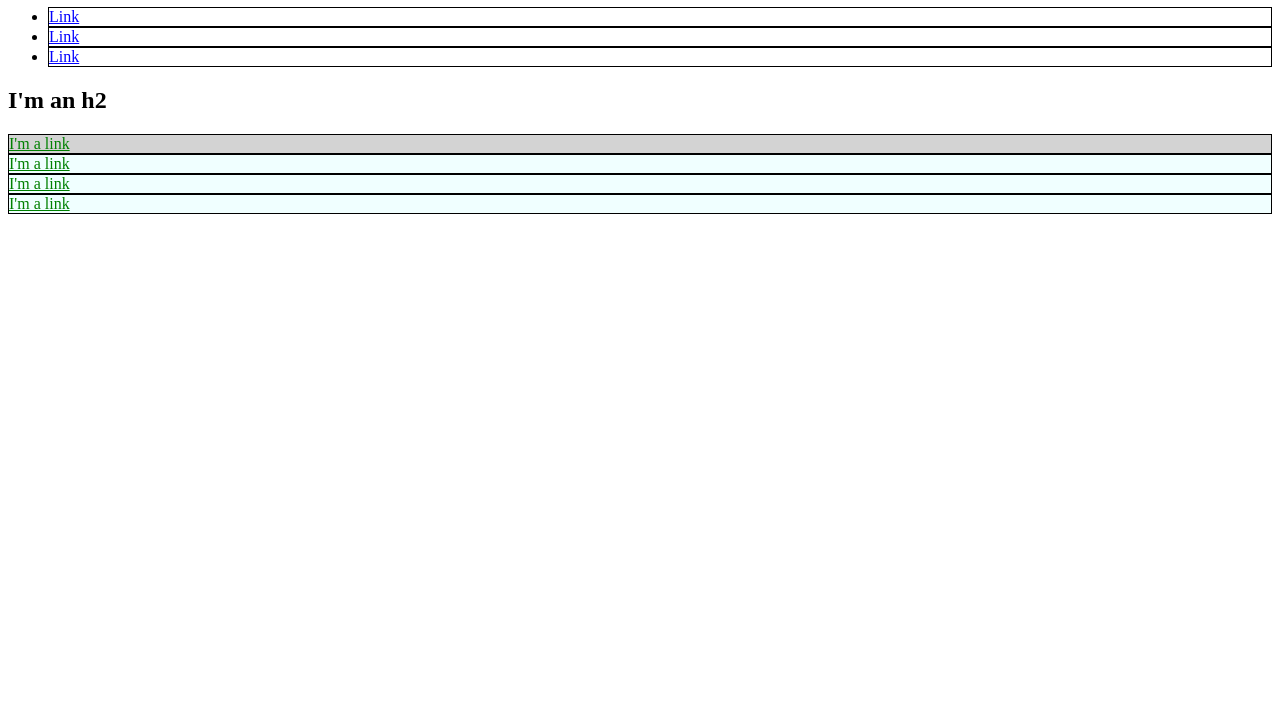
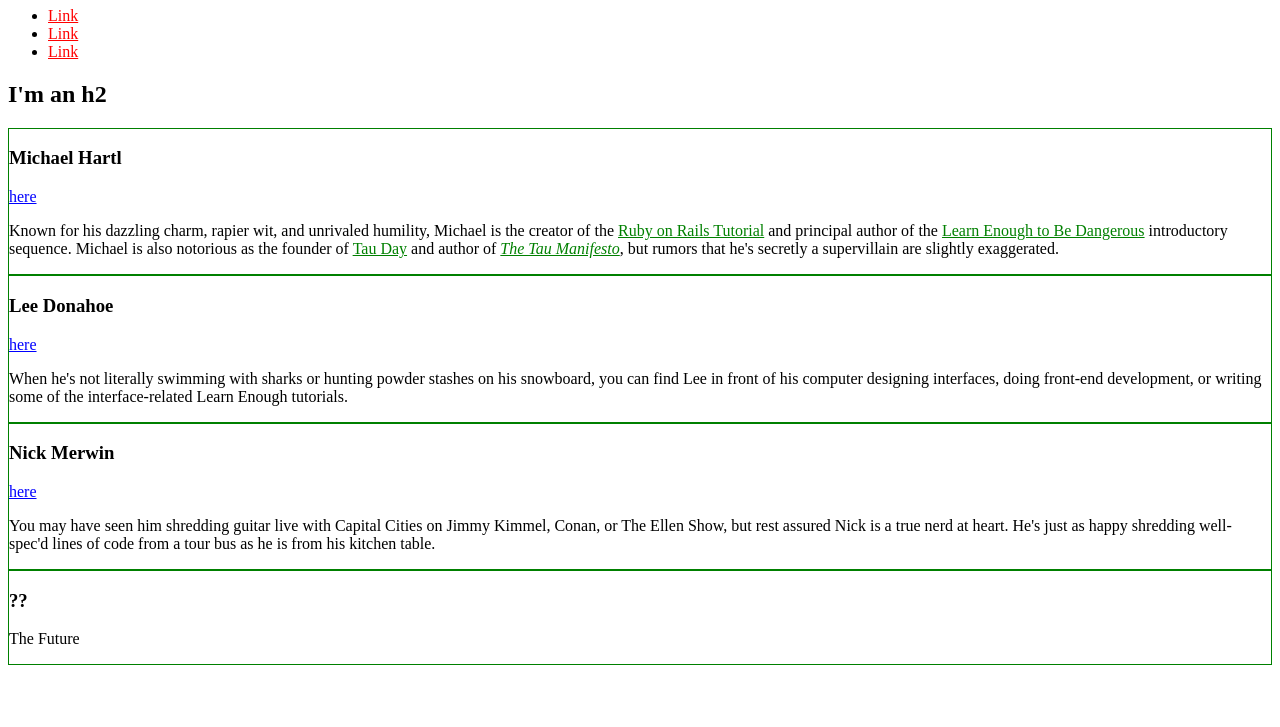
Before and after one commit to trix-97/trix-97.github.io, a plain HTML site: page index.html in a window 1280 px wide. Shown: the part 73-800 px from the top of the page. Drawn offline with Linux system fonts and the light colour scheme.

Commit message:
Add content and oraganize styles

```diff
--- a/index.html
+++ b/index.html
@@ -4,37 +4,36 @@
     <title>Test Page: Don't Panic</title>
     <meta charset="utf-8">
     <style>
+      /* GLOBAL STYLES */
       a {
         color: red;
       }
-      li {
-        border: 1px solid black;
+      div.bio-box {
+        border: 1px solid green;
       }
-      li a {
+
+      /* SOCIAL STYLES */
+      .social-link {
         color: blue;
       }
-      #exec-bio {
-        background-color: lightgray;
-      }
+
+      /* BIO STYLES */
       .bio-box {
         border: 1px solid black;
       }
-      .bio-box a {
+      .bio-copy a {
         color: green;
       }
-      #background-orange {
-        background-color: orange;
-      }
-      .backgoround-azure {
-        background-color: azure;
-      }
+
+      /* HTML STYLES */
+
     </style>
   </head>
   <body>
-    <h1>I'm an h1</h1>
+    <h1 class="social-link">I'm an h1</h1>
     <ul>
       <li>
-        <a id="backgorund-orange" href="https://example.com/">Link</a>
+        <a href="https://example.com/">Link</a>
       </li>
       <li>
         <a href="https://example.com/">Link</a>
@@ -44,17 +43,54 @@
       </li>
     </ul>
     <h2>I'm an h2</h2>
-    <div id="exec-bio" class="bio-box backgoround-azure">
-      <a href="https://example.com/">I'm a link</a>
+    <div class="bio-box">
+      <h3>Michael Hartl</h3>
+      <a href="https://twitter.com/mhartl" class="social-link">here</a>
+      <div class="bio-copy">
+        <p>
+          Known for his dazzling charm, rapier wit, and unrivaled humility,
+          Michael is the creator of the
+          <a href="https://www.railstutorial.org/">Ruby on Rails
+          Tutorial</a> and principal author of the
+          <a href="https://learnenough.com/">
+          Learn Enough to Be Dangerous</a> introductory sequence. Michael
+          is also notorious as the founder of
+          <a href="http://tauday.com/">Tau Day</a> and author of
+          <a href="http://tauday.com/tau-manifesto"><em>The Tau
+          Manifesto</em></a>, but rumors that he's secretly a supervillain
+          are slightly exaggerated.
+        </p>
+      </div>
     </div>
-    <div class="bio-box backgoround-azure">
-      <a href="https://example.com/">I'm a link</a>
+    <div class="bio-box">
+      <h3>Lee Donahoe</h3>
+      <a href="https://twitter.com/leedonahoe" class="social-link">here</a>
+      <div class="bio-copy">
+        <p>
+          When he's not literally swimming with sharks or hunting powder
+          stashes on his snowboard, you can find Lee in front of his computer
+          designing interfaces, doing front-end development, or writing some of
+          the interface-related Learn Enough tutorials.
+        </p>
+      </div>
     </div>
-    <div class="bio-box backgoround-azure">
-      <a href="https://example.com/">I'm a link</a>
+    <div class="bio-box">
+      <h3>Nick Merwin</h3>
+      <a href="https://twitter.com/nickmerwin" class="social-link">here</a>
+      <div class="bio-copy">
+        <p>
+          You may have seen him shredding guitar live with Capital Cities on
+          Jimmy Kimmel, Conan, or The Ellen Show, but rest assured Nick is a
+          true nerd at heart. He's just as happy shredding well-spec'd lines
+          of code from a tour bus as he is from his kitchen table.
+        </p>
+      </div>
     </div>
-    <div class="bio-box backgoround-azure">
-      <a href="https://example.com/">I'm a link</a>
+    <div class="bio-box">
+      <h3>??</h3>
+      <p>
+        The Future
+      </p>
     </div>
   </body>
 </html>
```
